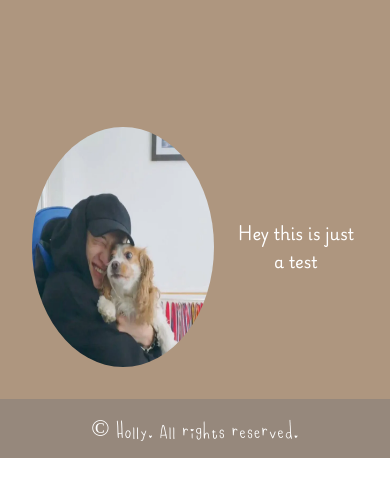
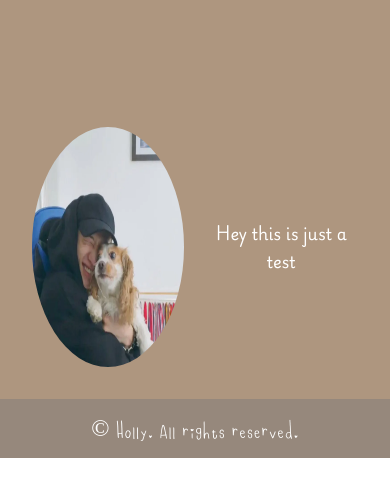
Before and after one commit to channiesstar/Testing, a plain HTML site: page index.html in a window 390 px wide. Shown: the part 327-824 px from the top of the page. Drawn offline with Linux system fonts and the light colour scheme.

Commit message:
image on mobile testing

```diff
--- a/main.css
+++ b/main.css
@@ -79,7 +79,7 @@ nav .right a {
 
 #channie {
     height: 15rem;
-    width: 15rem;
+    width: 50%;
     border-radius: 50%;
     overflow: hidden;
     float: left;
```
